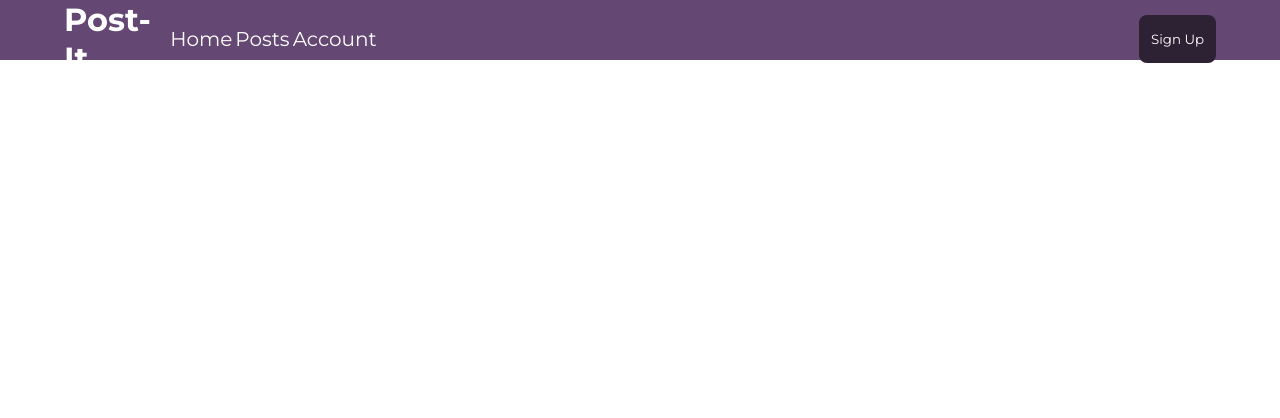
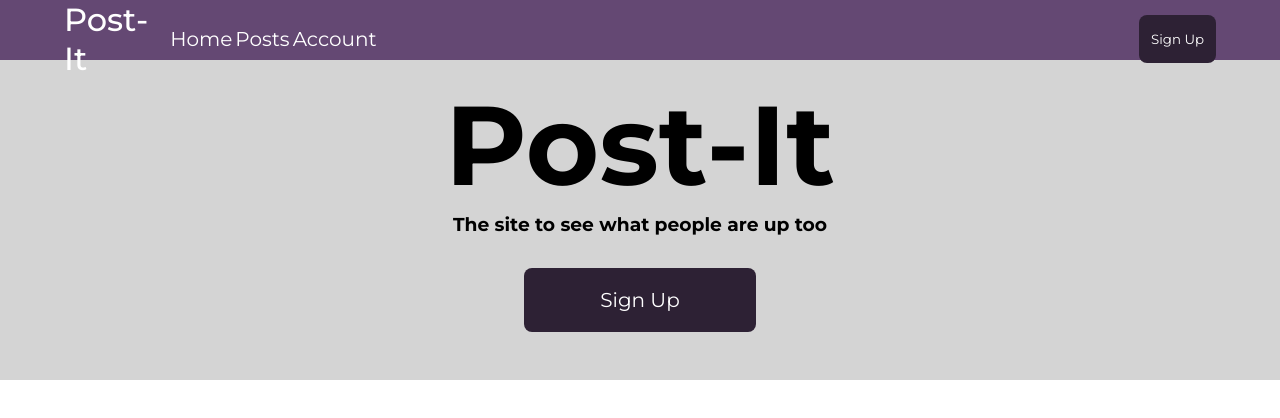
Before and after one commit to TwitoCode/Post-It-Client, a React (Create React App) app: page / in a window 1280 px wide. Shown: the top 418 px of the page. Built offline with nearby package versions, Linux system fonts and the light colour scheme; no server answers.

Commit message:
Jumbotron completed

```diff
--- a/src/components/misc/Navbar/Navbar.scss
+++ b/src/components/misc/Navbar/Navbar.scss
@@ -1,4 +1,4 @@
-$bgColor: #644873;
+@import '../global.scss';
 
 .bar {
 	display: flex;
@@ -18,7 +18,8 @@ $bgColor: #644873;
 
 		.heading {
 			color: white;
-			font-size: 2rem;
+      font-size: 2rem;
+      font-weight: 500;
 		}
 	}
 
@@ -45,18 +46,7 @@ $bgColor: #644873;
     justify-content: flex-end;
 
     button {
-      outline: none;
-      background: darken($bgColor, 20);
-      color: white;
-      padding: 1rem .75rem;
-      border: none;
-      border-radius: 0.5rem;
-      transition: all ease-in 0.1s;
-
-      &:hover {
-        transition: all ease-in 0.1s;
-        background: darken($bgColor, 40)
-      }
+      @include Button;
     }
 	}
 }
--- /dev/null
+++ b/src/components/misc/global.scss
@@ -0,0 +1,17 @@
+@mixin Button {
+	outline: none;
+	background: darken($bgColor, 20);
+	color: white;
+	padding: 1rem 0.75rem;
+	border: none;
+	border-radius: 0.5rem;
+	transition: all ease-in 0.1s;
+
+	&:hover {
+		transition: all ease-in 0.1s;
+		background: darken($bgColor, 40);
+	}
+}
+
+//Colors
+$bgColor: #644873;
--- a/src/components/pages/HomeContainer.tsx
+++ b/src/components/pages/HomeContainer.tsx
@@ -1,5 +1,11 @@
 import React, { FC } from 'react';
+// import { auth } from '../../fire';
+import { OutHome } from './OutHome/OutHome';
 
 export const HomeContainer: FC = () => {
-	return <div></div>;
+	return (
+		<>
+			<OutHome />
+		</>
+	);
 };
--- /dev/null
+++ b/src/components/pages/OutHome/Jumbotron/Jumbotron.scss
@@ -0,0 +1,29 @@
+@import '../../../misc/global.scss';
+
+.jumbotron {
+	display: flex;
+	justify-content: center;
+	align-items: center;
+
+	background-color: #d4d4d4;
+	height: 40vh;
+
+	.details {
+		text-align: center;
+
+		.header {
+			font-size: 7rem;
+		}
+
+		.buttons {
+			margin: 2rem;
+
+			button {
+				@include Button;
+
+				padding: 1.25rem 4.75rem;
+				font-size: 1.25rem;
+			}
+		}
+	}
+}
--- /dev/null
+++ b/src/components/pages/OutHome/Jumbotron/Jumbotron.tsx
@@ -0,0 +1,16 @@
+import React, { FC } from 'react';
+import './Jumbotron.scss';
+
+export const Jumbotron: FC = () => {
+	return (
+		<div className='jumbotron'>
+			<div className='details'>
+				<h1 className='header'>Post-It</h1>
+				<h3 className='header-body'>The site to see what people are up too</h3>
+				<div className='buttons'>
+					<button>Sign Up</button>
+				</div>
+			</div>
+		</div>
+	);
+};
--- a/src/components/pages/OutHome/OutHome.tsx
+++ b/src/components/pages/OutHome/OutHome.tsx
@@ -1,5 +1,10 @@
 import React, { FC } from 'react';
+import { Jumbotron } from './Jumbotron/Jumbotron';
 
 export const OutHome: FC = () => {
-	return <div></div>;
+	return (
+		<div>
+			<Jumbotron />
+		</div>
+	);
 };
```
